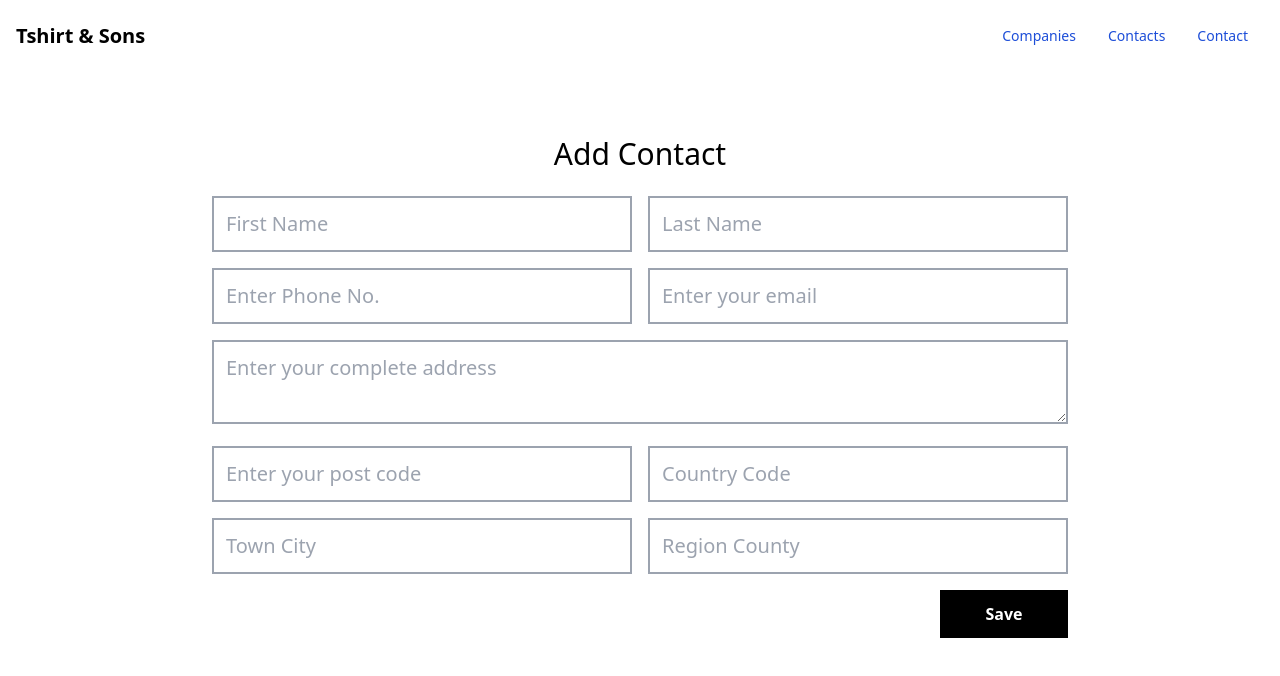
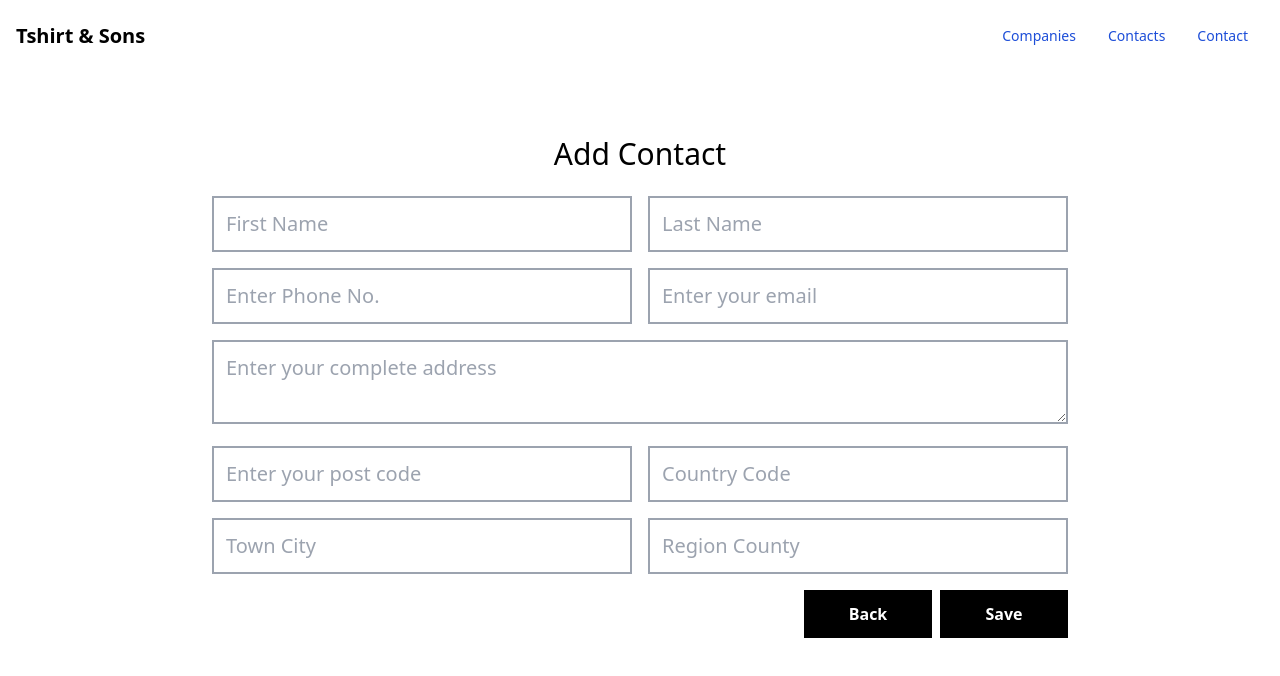
Before and after one commit to osamazameer/tshirtnsons, a Vue app: page /add-contact in a window 1280 px wide. Shown: the top 676 px of the page. Built offline with nearby package versions, Linux system fonts and the light colour scheme.

Commit message:
Back button added

```diff
--- a/src/components/FormView.vue
+++ b/src/components/FormView.vue
@@ -106,21 +106,16 @@
             placeholder="Region County"
           />
         </div>
-        <!-- <svg
-            xmlns="http://www.w3.org/2000/svg"
-            fill="none"
-            viewBox="0 0 24 24"
-            stroke-width="1.5"
-            stroke="currentColor"
-            class="w-6 h-6"
-          >
-            <path
-              stroke-linecap="round"
-              stroke-linejoin="round"
-              d="M21 16.811c0 .864-.933 1.405-1.683.977l-7.108-4.062a1.125 1.125 0 010-1.953l7.108-4.062A1.125 1.125 0 0121 8.688v8.123zM11.25 16.811c0 .864-.933 1.405-1.683.977l-7.108-4.062a1.125 1.125 0 010-1.953L9.567 7.71a1.125 1.125 0 011.683.977v8.123z"
-            />
-          </svg> -->
+
         <div class="col-span-2 text-right">
+          <router-link to="/contacts">
+            <button
+              class="py-3 mr-2 px-6 bg-black text-white font-bold w-full sm:w-32"
+            >
+              Back
+            </button>
+          </router-link>
+
           <button
             type="submit"
             class="py-3 px-6 bg-black text-white font-bold w-full sm:w-32"
```
